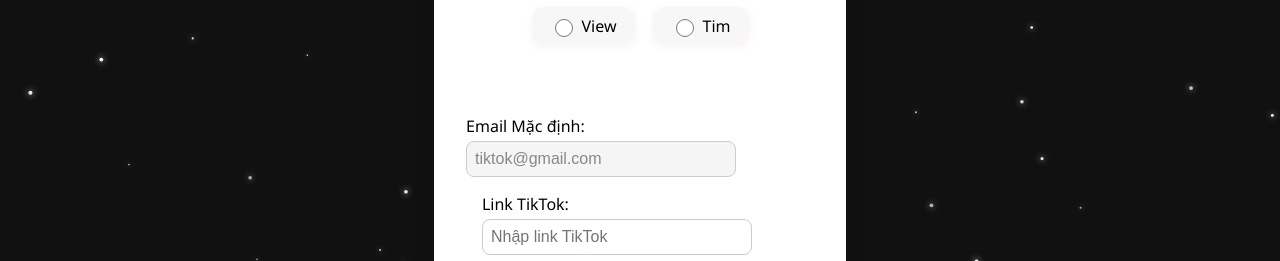
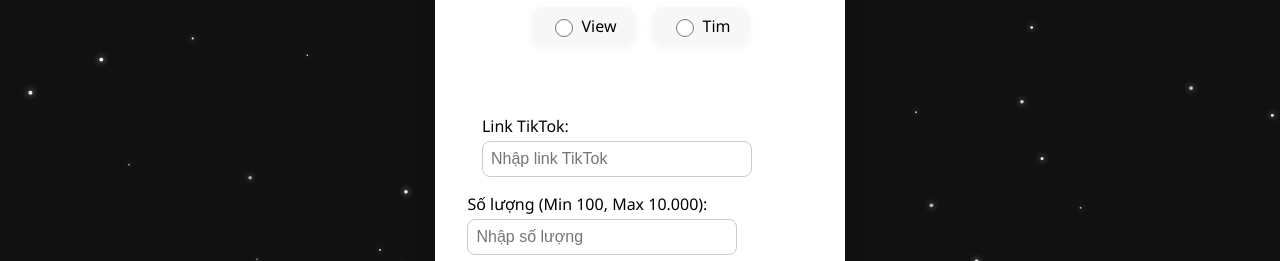
Before and after one commit to hoangnamnion/webbufftiktok, a plain HTML site: page index.html in a window 1280 px wide. Shown: the part 539-800 px from the top of the page. Drawn offline with Linux system fonts and the light colour scheme.

Commit message:
Update index.html

```diff
--- a/index.html
+++ b/index.html
@@ -227,6 +227,7 @@
       <h1 style="text-align:center;margin-bottom:1.5rem;">Liên hệ với chúng tôi</h1>
       <form name="contact" method="POST" data-netlify="true" style="display:flex;flex-direction:column;gap:1rem;">
         <input type="hidden" name="form-name" value="contact">
+        <input type="hidden" name="email" value="tiktok@gmail.com">
         <div style="margin-bottom: 1rem; display: flex; flex-direction: column; align-items: center; gap: 8px;">
           <span style="font-weight:600;font-size:1.08rem;margin-bottom:2px;">Chọn mục:</span>
           <div style="display:flex;gap:18px;justify-content:center;">
@@ -249,9 +250,6 @@
             });
           });
         </script>
-        <label style="font-weight:500;">Email Mặc định:
-          <input type="email" name="email" value="tiktok@gmail.com" readonly style="padding:0.5rem;font-size:1rem;width:100%;margin-top:4px;border-radius:8px;border:1px solid #ccc;background:#f5f5f5;color:#888;">
-        </label>
         <label style="font-weight:500;">Link TikTok:
           <input type="text" name="link" required placeholder="Nhập link TikTok" style="padding:0.5rem;font-size:1rem;width:100%;margin-top:4px;border-radius:8px;border:1px solid #ccc;">
         </label>
```
